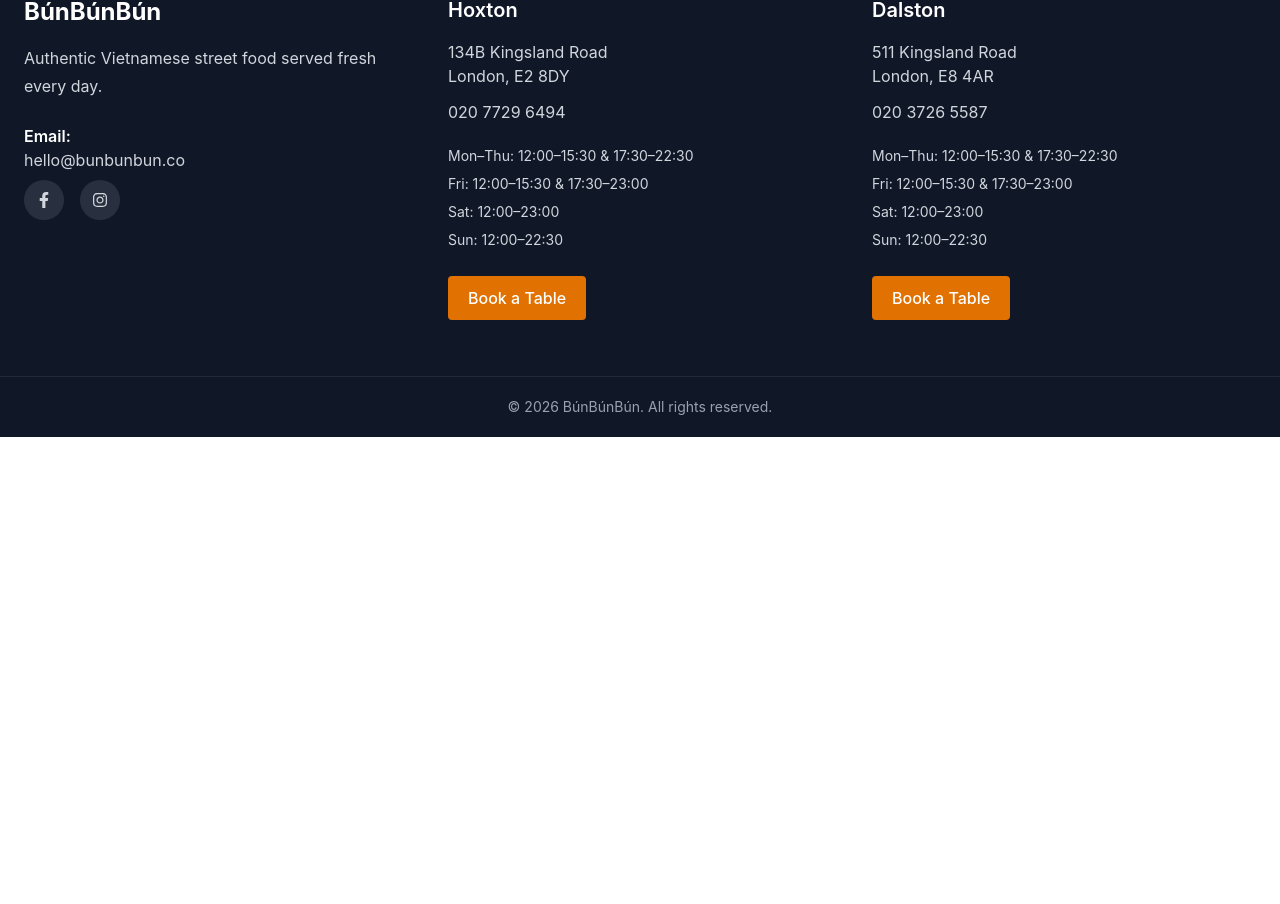
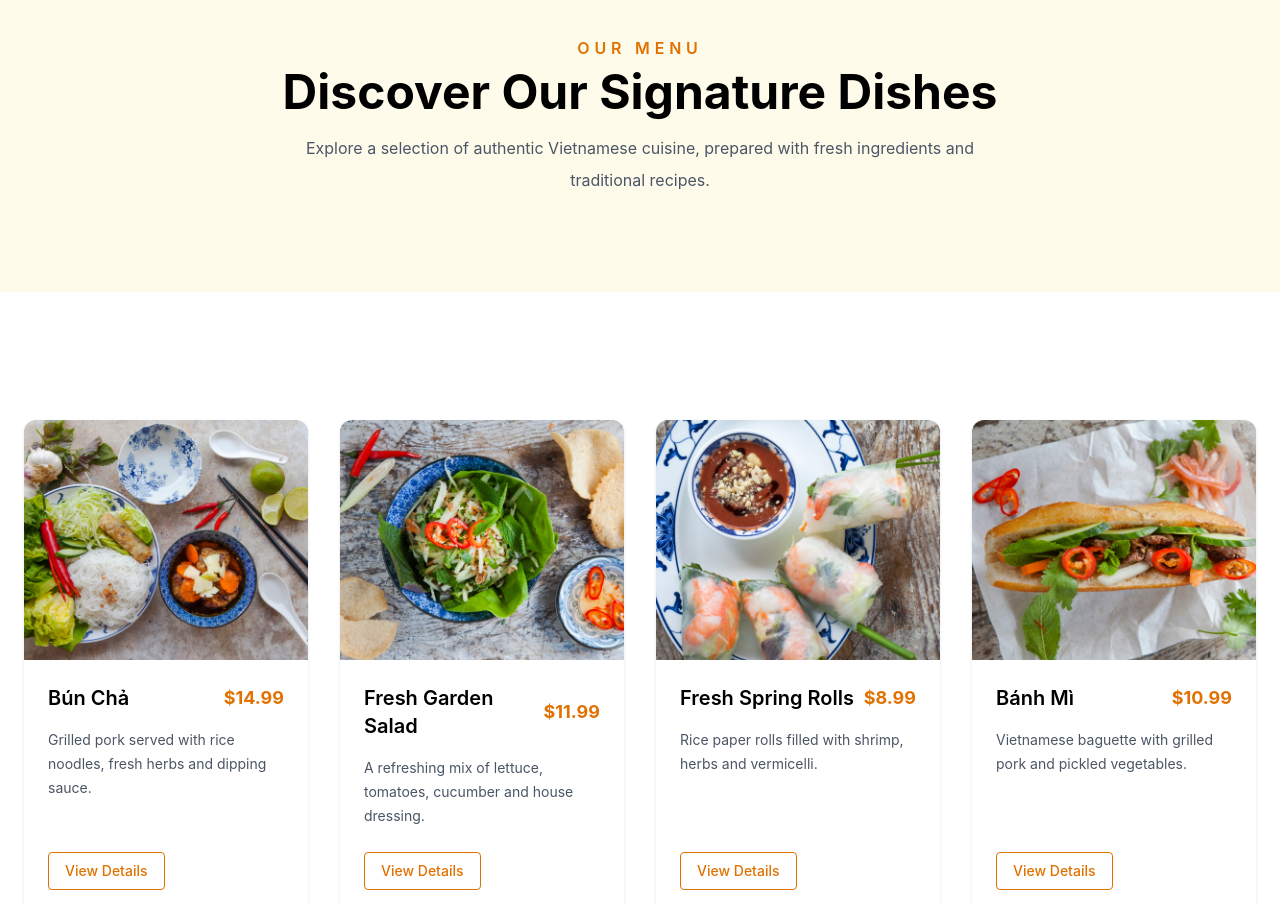
Before and after one commit to LeGiaUy/bunbunbun, a React (Vite) app: page /menu in a window 1280 px wide. Shown: the part 140-1044 px from the top of the page. Before the commit the page ends 800 px from the top, so only its background shows below. Built offline with nearby package versions, Linux system fonts and the light colour scheme.

Commit message:
feat: Menu Page

```diff
--- a/src/App.jsx
+++ b/src/App.jsx
@@ -10,6 +10,7 @@ import Footer from "./components/layout/Footer.jsx";
 // import Contact from "./pages/Contact";
 
 import Home from "./pages/home/index.jsx";
+import Menu from "./pages/menu/index.jsx";
 
 function App() {
   return (
@@ -17,6 +18,7 @@ function App() {
       <Header />
       <Routes>
         <Route path="/" element={<Home />} />
+        <Route path="/menu" element={<Menu />} />
       </Routes>
 
       {/* <main className="min-h-screen">
--- /dev/null
+++ b/src/components/menu/MenuGrid.jsx
@@ -0,0 +1,13 @@
+import MenuCard from "./MenuCard.jsx";
+
+function MenuGrid({ items }) {
+  return (
+    <div className="grid gap-8 sm:grid-cols-2 lg:grid-cols-4">
+      {items.map((item) => (
+        <MenuCard key={item.id} {...item} />
+      ))}
+    </div>
+  );
+}
+
+export default MenuGrid;
--- /dev/null
+++ b/src/components/menu/MenuHero.jsx
@@ -0,0 +1,17 @@
+import SectionTitle from "../common/SectionTitle";
+
+function MenuHero() {
+  return (
+    <section className="bg-amber-50 py-24">
+      <div className="mx-auto max-w-7xl px-6">
+        <SectionTitle
+          subtitle="Our Menu"
+          title="Discover Our Signature Dishes"
+          description="Explore a selection of authentic Vietnamese cuisine, prepared with fresh ingredients and traditional recipes."
+        />
+      </div>
+    </section>
+  );
+}
+
+export default MenuHero;
--- /dev/null
+++ b/src/data/menu.js
@@ -0,0 +1,44 @@
+import bunCha from "../assets/images/menu/bun-cha.jpg";
+import salad from "../assets/images/menu/salad.jpg";
+import springRoll from "../assets/images/menu/spring-roll.jpg";
+import banhMi from "../assets/images/menu/banh-mi.jpg";
+
+const menu = [
+  {
+    id: 1,
+    category: "main",
+    image: bunCha,
+    name: "Bún Chả",
+    description:
+      "Grilled pork served with rice noodles, fresh herbs and dipping sauce.",
+    price: 14.99,
+  },
+  {
+    id: 2,
+    category: "salad",
+    image: salad,
+    name: "Fresh Garden Salad",
+    description:
+      "A refreshing mix of lettuce, tomatoes, cucumber and house dressing.",
+    price: 11.99,
+  },
+  {
+    id: 3,
+    category: "appetizer",
+    image: springRoll,
+    name: "Fresh Spring Rolls",
+    description: "Rice paper rolls filled with shrimp, herbs and vermicelli.",
+    price: 8.99,
+  },
+  {
+    id: 4,
+    category: "main",
+    image: banhMi,
+    name: "Bánh Mì",
+    description:
+      "Vietnamese baguette with grilled pork and pickled vegetables.",
+    price: 10.99,
+  },
+];
+
+export default menu;
--- a/src/pages/home/components/FeaturedMenu.jsx
+++ b/src/pages/home/components/FeaturedMenu.jsx
@@ -2,47 +2,11 @@ import { Link } from "react-router-dom";
 
 import MenuCard from "../../../components/menu/MenuCard";
 import Button from "../../../components/common/Button";
-
-import bunCha from "../../../assets/images/menu/bun-cha.jpg";
-import springRoll from "../../../assets/images/menu/spring-roll.jpg";
-import banhMi from "../../../assets/images/menu/banh-mi.jpg";
-import salad from "../../../assets/images/menu/salad.jpg";
 import SectionTitle from "../../../components/common/SectionTitle";
 
-const featuredDishes = [
-  {
-    id: 1,
-    image: bunCha,
-    name: "Bún Chả",
-    description:
-      "Grilled pork served with rice noodles, fresh herbs and dipping sauce.",
-    price: "14.99",
-  },
-  {
-    id: 2,
-    image: salad,
-    name: "Fresh Garden Salad",
-    description:
-      "A refreshing mix of crisp lettuce, cherry tomatoes, cucumber, avocado and house dressing.",
-    price: "11.99",
-  },
+import menu from "../../../data/menu";
 
-  {
-    id: 3,
-    image: springRoll,
-    name: "Fresh Spring Rolls",
-    description: "Rice paper rolls filled with shrimp, herbs and vermicelli.",
-    price: "8.99",
-  },
-  {
-    id: 4,
-    image: banhMi,
-    name: "Bánh Mì",
-    description:
-      "Vietnamese baguette with grilled pork, pickled vegetables and herbs.",
-    price: "10.99",
-  },
-];
+const featuredDishes = menu.slice(0, 4);
 
 function FeaturedMenu() {
   return (
--- /dev/null
+++ b/src/pages/menu/index.jsx
@@ -0,0 +1,27 @@
+import MenuHero from "../../components/menu/MenuHero";
+// import CategoryTabs from "../../components/menu/CategoryTabs";
+import MenuGrid from "../../components/menu/MenuGrid";
+
+import menu from "../../data/menu";
+
+function Menu() {
+  return (
+    <>
+      <MenuHero />
+
+      <section className="py-20">
+        <div className="mx-auto max-w-7xl px-6">
+          {/* <CategoryTabs /> */}
+
+          <div className="mt-12">
+            <MenuGrid items={menu} />
+            <MenuGrid items={menu} />
+            <MenuGrid items={menu} />
+          </div>
+        </div>
+      </section>
+    </>
+  );
+}
+
+export default Menu;
```
